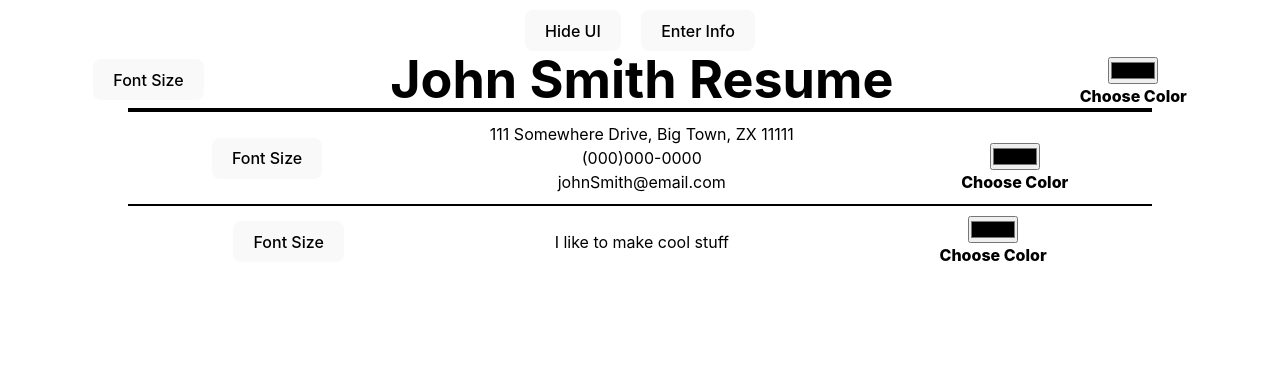
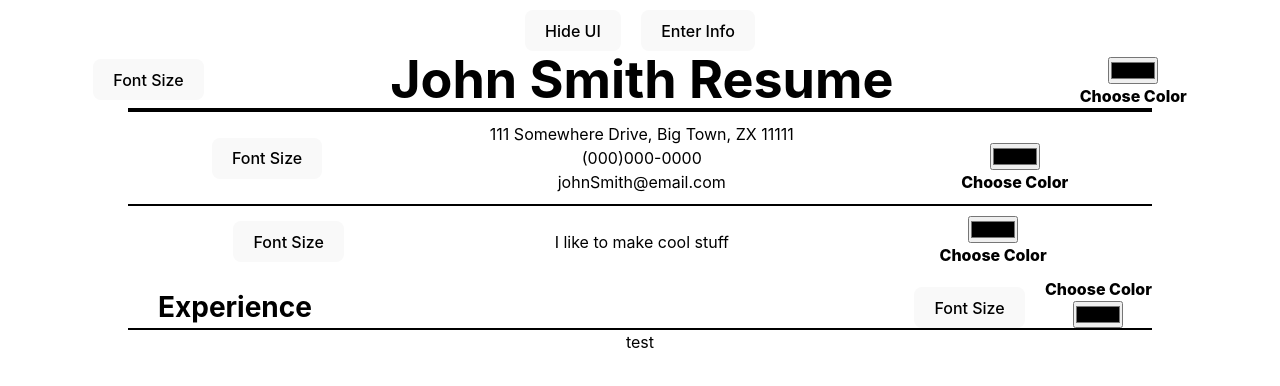
Before and after one commit to Sebamor/cvProject, a React (Vite) app: page / in a window 1280 px wide. Shown: the top 386 px of the page. Built offline with nearby package versions, Linux system fonts and the light colour scheme.

Commit message:
Start experience component

```diff
--- a/src/components/Experience.jsx
+++ b/src/components/Experience.jsx
@@ -1,14 +1,61 @@
 import { useContext } from 'react';
 import  useResumeUI from '../hooks/resumeHooks.js';
+import { UIContext } from '../components/UIContext.jsx';
 
 function Experience() {
-    const {itemColor, handleColorChange} = useResumeUI();
-    // const {user, handleHideUI, hideUI} = useContext(UIContext);
+    const {itemColor, handleColorChange, fontSize, handleFontChange} = useResumeUI();
+    const {hideUI} = useContext(UIContext);
 
 
     return (
-        <div id="experienceContainer">
+        <div id="experienceContainer" style={{
+            background: 'white',
+            color:'black',
+            width:'100vw',
+            display:'flex',
+            flexDirection:'column',
+            alignItems:'center',
+            justifyContent:'center',
+        }}>
 
+
+            <div id="experienceHeader" style={{
+                borderBottom:'2px solid black',
+                minWidth:'80vw',
+            }}>
+                <div id="expHeaderContainer" style={{
+                    paddingLeft:'30px',
+                    display:'flex',
+                    flexDirection:'row',
+                    justifyContent:'space-between',
+                    alignItems:'flex-end'
+                }}>
+                    <h2 style={{color:itemColor.expHeader, fontSize:fontSize.expHeader}}>Experience</h2>
+
+                    <div className='expButtonContainer' style={{
+                        display:'flex',
+                        flexDirection:'row',
+                        alignItems:'flex-end',
+                        gap:'20px',
+                    }}>
+                        <button className='hideUIButton' style={{display:hideUI}} onClick={() => handleFontChange('expHeader')}>Font Size</button>
+
+                        <div className="titleColorSelectorHideContainer" style={{display:hideUI}}>
+                            <div className='titleColorSelectorContainer'>
+                                <div className="titleColorSelectorContainer">
+                                    <label htmlFor="colorSelector" style={{fontWeight:'800', display:'block '}}>Choose Color</label>
+                                    <input type="color" id="colorSelector" name="colorSelector" onChange={(e) => handleColorChange('expHeader', e)}/>
+                                </div>
+                            </div>
+                        </div>
+                    </div>
+                </div>
+            </div>
+
+
+            <div id="experienceListContainer">
+                test
+            </div>
         </div>
     )
 }
--- a/src/components/Header.jsx
+++ b/src/components/Header.jsx
@@ -26,7 +26,7 @@ function Header() {
                 width:'100vw'
             }}>
 
-                <button id='hideUIButton' className='uiElement' style={{display:hideUI}} onClick={() => handleFontChange('header')}>Font Size</button>
+                <button className='hideUIButton' style={{display:hideUI}} onClick={() => handleFontChange('header')}>Font Size</button>
 
                 <h1 id="resumeTitle" contentEditable='true' style={{color:itemColor.header, fontSize:fontSize.header}}>{user.name} Resume</h1>
 
@@ -51,7 +51,7 @@ function Header() {
                 paddingBottom:'10px'
             }}>
 
-<button id='hideUIButton' className='uiElement' style={{display:hideUI}} onClick={() => handleFontChange('hInfo')}>Font Size</button>
+                <button className='hideUIButton' style={{display:hideUI}} onClick={() => handleFontChange('hInfo')}>Font Size</button>
 
                 <div id="headerInfo" style={{
                     display:'flex',
@@ -89,7 +89,7 @@ function Header() {
                 paddingBottom:'10px',
             }}>
 
-<button id='hideUIButton' className='uiElement' style={{display:hideUI}} onClick={() => handleFontChange('summary')}>Font Size</button>
+                <button className='hideUIButton' style={{display:hideUI}} onClick={() => handleFontChange('summary')}>Font Size</button>
 
                 <div id="summaryInfo" contentEditable='true' style={{color:itemColor.summary, fontSize:fontSize.summary}}>
                     {user.summary}
--- a/src/hooks/resumeHooks.js
+++ b/src/hooks/resumeHooks.js
@@ -29,6 +29,7 @@ const useResumeUI = () => {
         header: 'black',
         summary: 'black',
         hInfo: 'black',
+        expHeader: 'black',
     });
     function handleColorChange(section, e) {
         const newColors = {...itemColor};
@@ -41,6 +42,7 @@ const useResumeUI = () => {
         header: '52px',
         summary: '16px',
         hInfo: '16px',
+        expHeader: '28px',
     })
     function handleFontChange(section) {
         const newFonts = {...fontSize};
```
